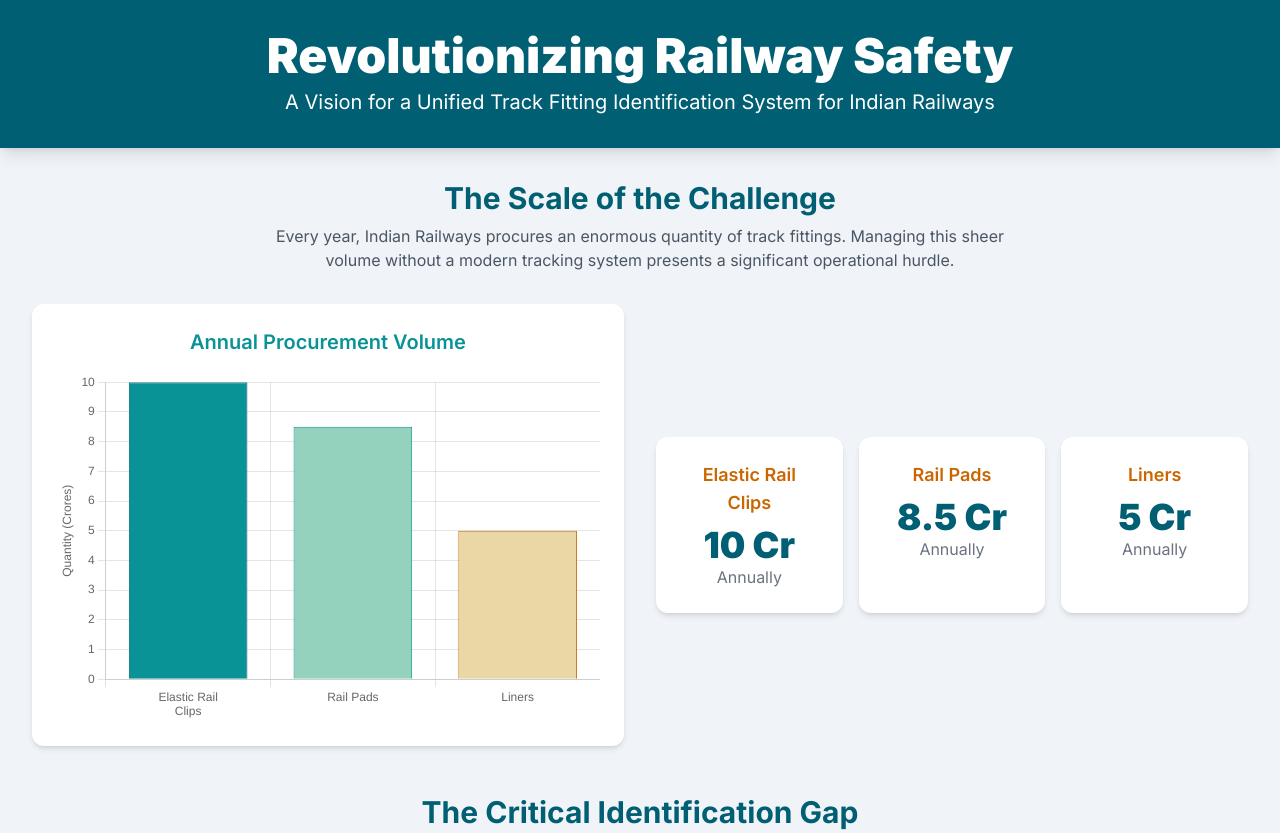
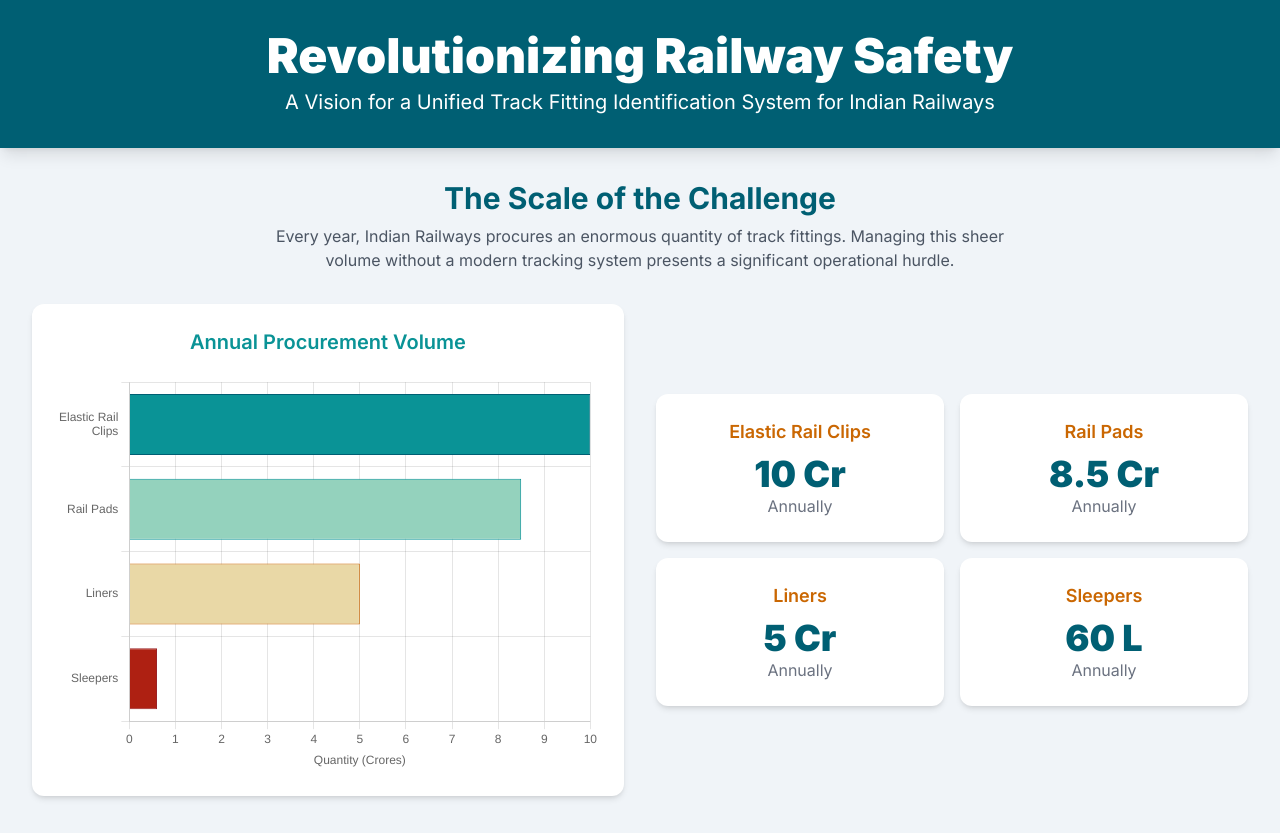
Before and after one commit to studykrutarth/SIH-21, a plain HTML site: page index.html in a window 1280 px wide. Shown: the top 833 px of the page. Drawn offline with nearby package versions, Linux system fonts and the light colour scheme.

Commit message:
Update index.html
upadated with sleepers

```diff
--- a/index.html
+++ b/index.html
@@ -19,12 +19,12 @@
             max-width: 600px;
             margin-left: auto;
             margin-right: auto;
-            height: 300px;
-            max-height: 400px;
+            height: 350px;
+            max-height: 450px;
         }
         @media (min-width: 768px) {
             .chart-container {
-                height: 350px;
+                height: 400px;
             }
         }
         .flowchart-arrow {
@@ -56,14 +56,14 @@
                 <h2 class="text-3xl font-bold text-[#005F73]">The Scale of the Challenge</h2>
                 <p class="text-md text-gray-600 mt-2 max-w-3xl mx-auto">Every year, Indian Railways procures an enormous quantity of track fittings. Managing this sheer volume without a modern tracking system presents a significant operational hurdle.</p>
             </div>
-        <div class="grid grid-cols-1 md:grid-cols-2 gap-8 items-center">
+            <div class="grid grid-cols-1 lg:grid-cols-2 gap-8 items-center">
                 <div class="bg-white rounded-xl shadow-md p-6">
                     <h3 class="text-xl font-semibold text-center text-[#0A9396] mb-4">Annual Procurement Volume</h3>
                     <div class="chart-container mx-auto">
                         <canvas id="annualProcurementChart"></canvas>
                     </div>
                 </div>
-            <div class="grid grid-cols-1 sm:grid-cols-3 gap-4 text-center">
+                <div class="grid grid-cols-2 gap-4 text-center">
                      <div class="bg-white rounded-xl shadow-md p-6">
                         <h4 class="text-lg font-semibold text-[#CA6702]">Elastic Rail Clips</h4>
                         <p class="text-4xl font-extrabold text-[#005F73] mt-2">10 Cr</p>
@@ -77,6 +77,11 @@
                     <div class="bg-white rounded-xl shadow-md p-6">
                         <h4 class="text-lg font-semibold text-[#CA6702]">Liners</h4>
                         <p class="text-4xl font-extrabold text-[#005F73] mt-2">5 Cr</p>
+                        <p class="text-gray-500">Annually</p>
+                    </div>
+                    <div class="bg-white rounded-xl shadow-md p-6">
+                        <h4 class="text-lg font-semibold text-[#CA6702]">Sleepers</h4>
+                        <p class="text-4xl font-extrabold text-[#005F73] mt-2">60 L</p>
                         <p class="text-gray-500">Annually</p>
                     </div>
                 </div>
@@ -112,13 +117,13 @@
                 <h2 class="text-3xl font-bold text-[#005F73]">The Envisioned Solution</h2>
                 <p class="text-md text-gray-600 mt-2 max-w-3xl mx-auto">A unified, technology-driven system to bring traceability, accountability, and intelligence to track component management.</p>
             </div>
-        <div class="grid grid-cols-1 lg:grid-cols-5 gap-8 items-stretch">
-            <div class="lg:col-span-2 bg-white rounded-xl shadow-lg p-6 flex flex-col">
+            <div class="grid grid-cols-1 lg:grid-cols-2 gap-8 items-stretch">
+                <div class="bg-white rounded-xl shadow-lg p-6 flex flex-col">
                     <h3 class="text-2xl font-bold text-center text-[#0A9396] mb-4">Hardware Solution</h3>
                     <div class="text-6xl text-center text-[#CA6702] my-4">⚙️</div>
                     <p class="text-gray-700 flex-grow">Implementation of durable, laser-based QR code imprints on all bulk supply items, including clips, pads, liners, and sleepers. This ensures a unique, permanent identity for every single component from its creation.</p>
                 </div>
-            <div class="lg:col-span-3 bg-white rounded-xl shadow-lg p-6 flex flex-col">
+                <div class="bg-white rounded-xl shadow-lg p-6 flex flex-col">
                     <h3 class="text-2xl font-bold text-center text-[#0A9396] mb-4">Software & AI Solution</h3>
                     <div class="text-6xl text-center text-[#CA6702] my-4">📱</div>
                      <p class="text-gray-700 mb-4">A powerful software ecosystem that connects the physical and digital worlds:</p>
@@ -167,7 +172,7 @@
             </div>
             <div class="bg-white rounded-xl shadow-lg p-6 md:col-span-2">
                  <h3 class="text-xl font-semibold text-center text-[#0A9396] mb-4">Enhancement of Key Performance Indicators</h3>
-            <div class="chart-container mx-auto">
+                 <div class="chart-container mx-auto" style="height: 300px; max-height: 400px; @media (min-width: 768px) { height: 350px; }">
                     <canvas id="impactRadarChart"></canvas>
                 </div>
             </div>
@@ -219,7 +224,7 @@
 
             const renderAnnualProcurementChart = () => {
                 const ctx = document.getElementById('annualProcurementChart').getContext('2d');
-            const originalLabels = ['Elastic Rail Clips', 'Rail Pads', 'Liners'];
+                const originalLabels = ['Elastic Rail Clips', 'Rail Pads', 'Liners', 'Sleepers'];
                 const processedLabels = originalLabels.map(processLabel);
 
                 new Chart(ctx, {
@@ -228,15 +233,16 @@
                         labels: processedLabels,
                         datasets: [{
                             label: 'Annual Procurement (in Crores)',
-                        data: [10, 8.5, 5],
-                        backgroundColor: ['#0A9396', '#94D2BD', '#E9D8A6'],
-                        borderColor: ['#005F73', '#0A9396', '#CA6702'],
+                            data: [10, 8.5, 5, 0.6],
+                            backgroundColor: ['#0A9396', '#94D2BD', '#E9D8A6', '#AE2012'],
+                            borderColor: ['#005F73', '#0A9396', '#CA6702', '#9B2226'],
                             borderWidth: 1
                         }]
                     },
                     options: {
                         responsive: true,
                         maintainAspectRatio: false,
+                        indexAxis: 'y',
                         plugins: {
                             legend: {
                                 display: false
@@ -248,7 +254,7 @@
                             }
                         },
                         scales: {
-                        y: {
+                            x: {
                                 beginAtZero: true,
                                 title: {
                                     display: true,
```
Lines whose indentation alone changed are shown as unchanged.
